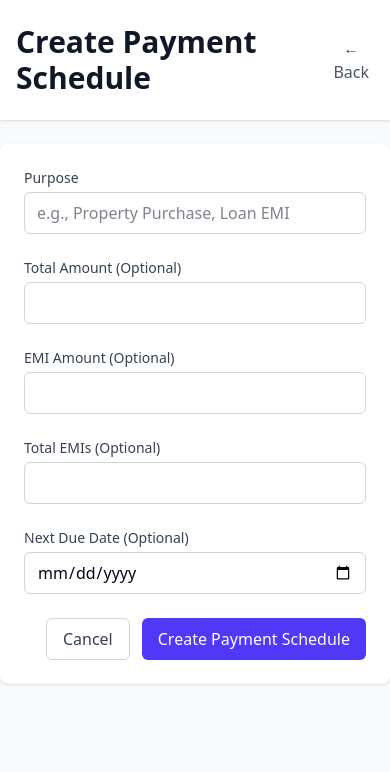
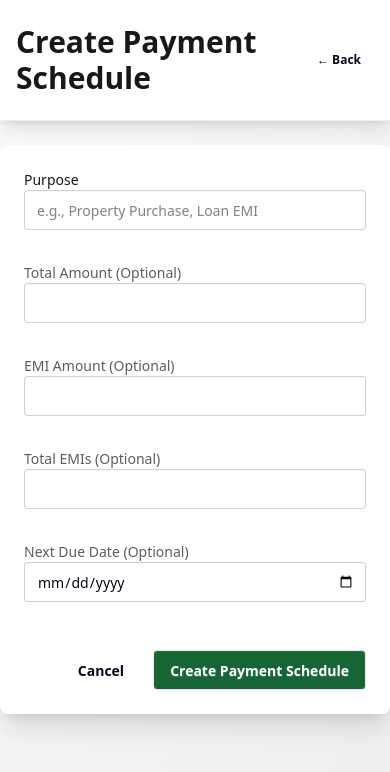
Before and after one commit to Rishitgoyal06/DealSense, a Next.js app in the folder frontend/: page /payments/new in a window 390 px wide. Shown: the top 772 px of the page. Built offline with nearby package versions, Linux system fonts and the light colour scheme; no server answers.

Commit message:
Fix dark mode text visibility in all forms and navbar responsiveness

```diff
--- a/frontend/src/app/leads/new/page.tsx
+++ b/frontend/src/app/leads/new/page.tsx
@@ -96,7 +96,7 @@ export default function NewLeadPage() {
 
               <div className="form-control">
                 <label className="label">
-                  <span className="label-text font-medium flex items-center gap-2">
+                  <span className="label-text font-medium flex items-center gap-2 text-base-content">
                     <UserPlus size={16} />
                     Name
                   </span>
@@ -114,7 +114,7 @@ export default function NewLeadPage() {
 
               <div className="form-control">
                 <label className="label">
-                  <span className="label-text font-medium flex items-center gap-2">
+                  <span className="label-text font-medium flex items-center gap-2 text-base-content">
                     <Phone size={16} />
                     Phone
                   </span>
@@ -132,7 +132,7 @@ export default function NewLeadPage() {
 
               <div className="form-control">
                 <label className="label">
-                  <span className="label-text font-medium flex items-center gap-2">
+                  <span className="label-text font-medium flex items-center gap-2 text-base-content">
                     <Building size={16} />
                     Lead Type
                   </span>
@@ -152,7 +152,7 @@ export default function NewLeadPage() {
 
               <div className="form-control">
                 <label className="label">
-                  <span className="label-text font-medium">Requirement Details</span>
+                  <span className="label-text font-medium text-base-content">Requirement Details</span>
                 </label>
                 <textarea
                   id="requirement"
@@ -168,7 +168,7 @@ export default function NewLeadPage() {
               <div className="grid grid-cols-1 md:grid-cols-3 gap-4">
                 <div className="form-control">
                   <label className="label">
-                    <span className="label-text font-medium flex items-center gap-2">
+                    <span className="label-text font-medium flex items-center gap-2 text-base-content">
                       <DollarSign size={16} />
                       Budget
                     </span>
@@ -213,7 +213,7 @@ export default function NewLeadPage() {
 
               <div className="form-control">
                 <label className="label">
-                  <span className="label-text font-medium flex items-center gap-2">
+                  <span className="label-text font-medium flex items-center gap-2 text-base-content">
                     <MapPin size={16} />
                     Preferred Locations
                   </span>
--- a/frontend/src/app/payments/new/NewPaymentFormComponent.tsx
+++ b/frontend/src/app/payments/new/NewPaymentFormComponent.tsx
@@ -63,16 +63,16 @@ export default function NewPaymentForm() {
   };
 
   return (
-    <div className="min-h-screen bg-gray-50">
-      <header className="bg-white shadow">
+    <div className="min-h-screen bg-gradient-to-br from-base-200 to-base-300">
+      <header className="bg-base-100 shadow-lg border-b border-base-300">
         <div className="max-w-7xl mx-auto px-4 sm:px-6 lg:px-8">
           <div className="flex justify-between items-center py-6">
-            <h1 className="text-3xl font-bold text-gray-900">
+            <h1 className="text-3xl font-bold text-base-content">
               Create Payment Schedule {leadName && `for ${leadName}`}
             </h1>
             <button
               onClick={() => router.back()}
-              className="text-gray-600 hover:text-gray-900"
+              className="btn btn-ghost btn-sm"
             >
               ← Back
             </button>
@@ -81,17 +81,17 @@ export default function NewPaymentForm() {
       </header>
 
       <main className="max-w-2xl mx-auto py-6 sm:px-6 lg:px-8">
-        <div className="bg-white shadow rounded-lg">
-          <form onSubmit={handleSubmit} className="p-6 space-y-6">
+        <div className="card bg-base-100 shadow-xl">
+          <form onSubmit={handleSubmit} className="card-body space-y-6">
             {error && (
-              <div className="bg-red-50 border border-red-200 text-red-700 px-4 py-3 rounded">
-                {error}
+              <div className="alert alert-error">
+                <span>{error}</span>
               </div>
             )}
 
-            <div>
-              <label htmlFor="purpose" className="block text-sm font-medium text-gray-700">
-                Purpose
+            <div className="form-control">
+              <label className="label">
+                <span className="label-text font-medium text-base-content">Purpose</span>
               </label>
               <input
                 type="text"
@@ -100,74 +100,75 @@ export default function NewPaymentForm() {
                 onChange={(e) => setPurpose(e.target.value)}
                 required
                 placeholder="e.g., Property Purchase, Loan EMI"
-                className="mt-1 block w-full border border-gray-300 rounded-md px-3 py-2 focus:outline-none focus:ring-indigo-500 focus:border-indigo-500"
+                className="input input-bordered w-full focus:input-success"
               />
             </div>
 
-            <div>
-              <label htmlFor="totalAmount" className="block text-sm font-medium text-gray-700">
-                Total Amount (Optional)
+            <div className="form-control">
+              <label className="label">
+                <span className="label-text font-medium text-base-content/70">Total Amount (Optional)</span>
               </label>
               <input
                 type="number"
                 id="totalAmount"
                 value={totalAmount}
                 onChange={(e) => setTotalAmount(e.target.value)}
-                className="mt-1 block w-full border border-gray-300 rounded-md px-3 py-2 focus:outline-none focus:ring-indigo-500 focus:border-indigo-500"
+                className="input input-bordered w-full focus:input-success"
               />
             </div>
 
-            <div>
-              <label htmlFor="emiAmount" className="block text-sm font-medium text-gray-700">
-                EMI Amount (Optional)
+            <div className="form-control">
+              <label className="label">
+                <span className="label-text font-medium text-base-content/70">EMI Amount (Optional)</span>
               </label>
               <input
                 type="number"
                 id="emiAmount"
                 value={emiAmount}
                 onChange={(e) => setEmiAmount(e.target.value)}
-                className="mt-1 block w-full border border-gray-300 rounded-md px-3 py-2 focus:outline-none focus:ring-indigo-500 focus:border-indigo-500"
+                className="input input-bordered w-full focus:input-success"
               />
             </div>
 
-            <div>
-              <label htmlFor="totalEmis" className="block text-sm font-medium text-gray-700">
-                Total EMIs (Optional)
+            <div className="form-control">
+              <label className="label">
+                <span className="label-text font-medium text-base-content/70">Total EMIs (Optional)</span>
               </label>
               <input
                 type="number"
                 id="totalEmis"
                 value={totalEmis}
                 onChange={(e) => setTotalEmis(e.target.value)}
-                className="mt-1 block w-full border border-gray-300 rounded-md px-3 py-2 focus:outline-none focus:ring-indigo-500 focus:border-indigo-500"
+                className="input input-bordered w-full focus:input-success"
               />
             </div>
 
-            <div>
-              <label htmlFor="nextDueDate" className="block text-sm font-medium text-gray-700">
-                Next Due Date (Optional)
+            <div className="form-control">
+              <label className="label">
+                <span className="label-text font-medium text-base-content/70">Next Due Date (Optional)</span>
               </label>
               <input
                 type="date"
                 id="nextDueDate"
                 value={nextDueDate}
                 onChange={(e) => setNextDueDate(e.target.value)}
-                className="mt-1 block w-full border border-gray-300 rounded-md px-3 py-2 focus:outline-none focus:ring-indigo-500 focus:border-indigo-500"
+                className="input input-bordered w-full focus:input-success"
               />
             </div>
 
-            <div className="flex justify-end space-x-3">
+            <div className="flex justify-end gap-3 pt-4">
               <button
                 type="button"
                 onClick={() => router.back()}
-                className="px-4 py-2 border border-gray-300 rounded-md text-gray-700 hover:bg-gray-50"
+                className="btn btn-ghost"
               >
                 Cancel
               </button>
               <button
                 type="submit"
                 disabled={loading}
-                className="px-4 py-2 bg-indigo-600 text-white rounded-md hover:bg-indigo-700 disabled:opacity-50"
+                className="btn text-white"
+                style={{ backgroundColor: "#166534" }}
               >
                 {loading ? "Creating..." : "Create Payment Schedule"}
               </button>
```
Also changed, not shown: frontend/src/app/followups/new/NewFollowUpForm.tsx (+20 -19 lines), frontend/src/app/quotations/new/NewQuotationForm.tsx (+24 -23 lines).
